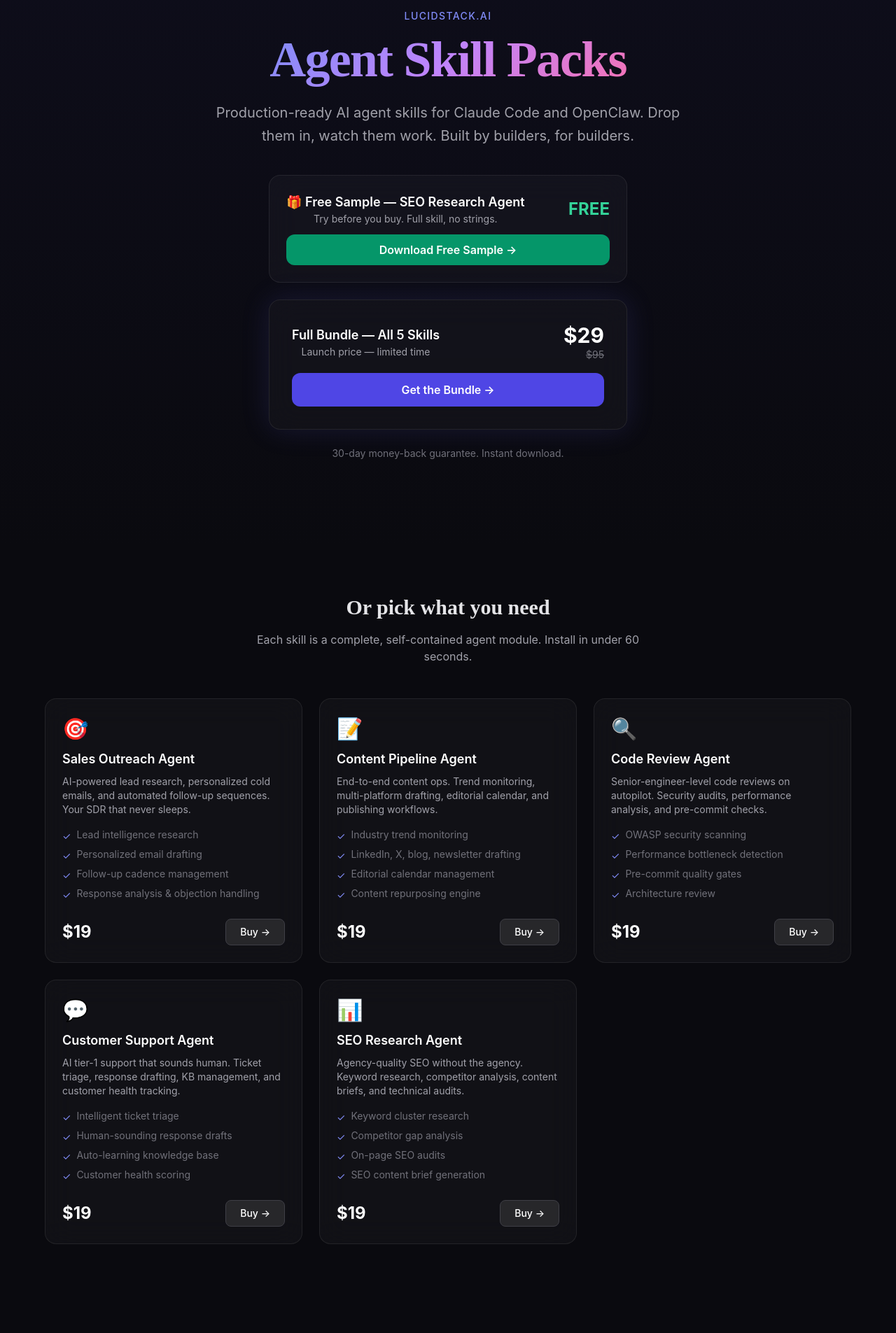
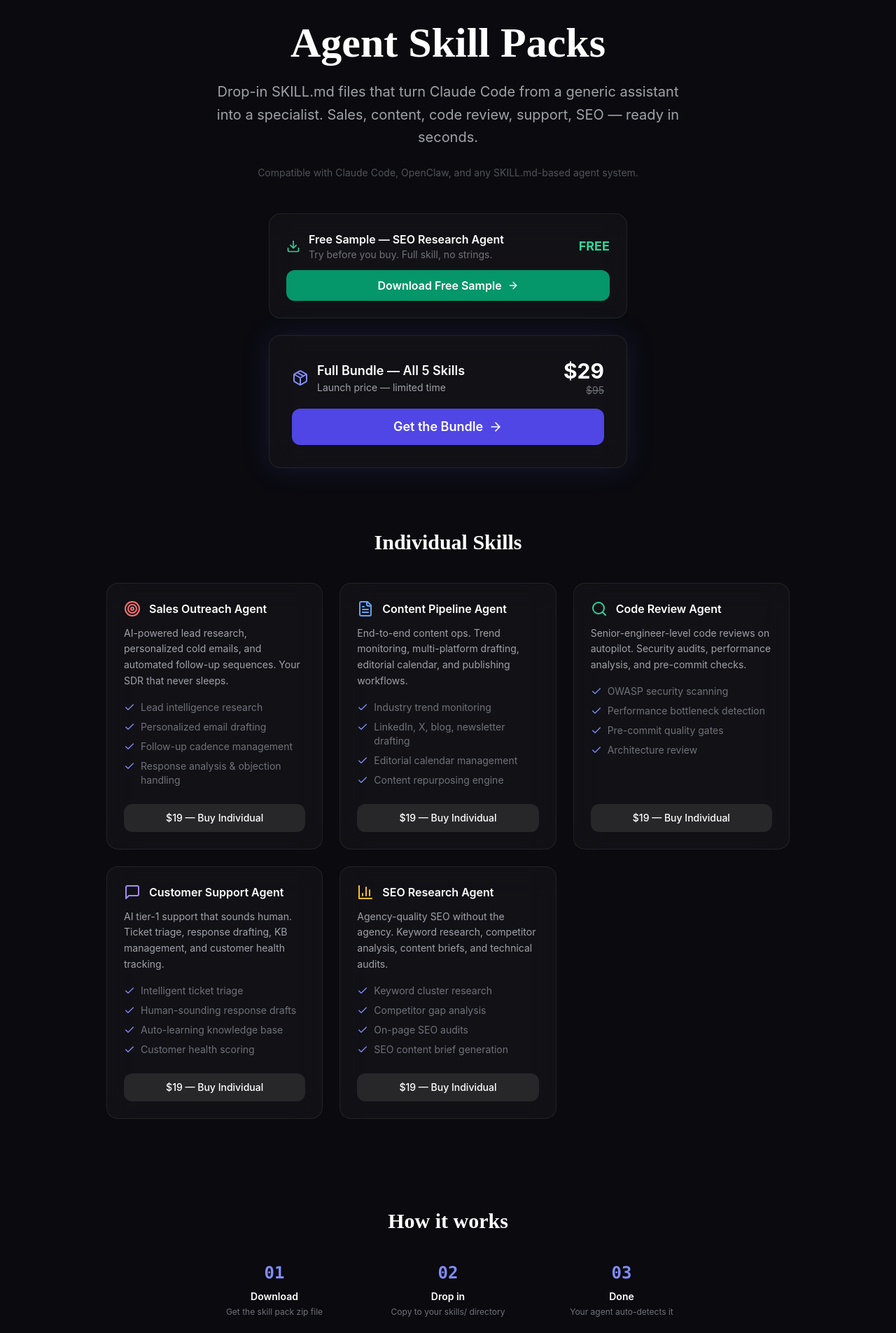
Before and after one commit to rbackus2000/lucidstack-skill-packs, a Next.js app: page / in a window 1280 px wide. Shown: the part 115-2020 px from the top of the page at 70% size. Built offline with nearby package versions, Linux system fonts and the light colour scheme.

Commit message:
Upgrade to Lucide icons + polished design

```diff
--- a/app/page.js
+++ b/app/page.js
@@ -1,41 +1,52 @@
 'use client'
 
 import { useState } from 'react'
+import { Target, FileText, Search, MessageSquare, BarChart3, Package, ArrowRight, Check, Zap, Download } from 'lucide-react'
 
 const skills = [
   {
     name: 'Sales Outreach Agent',
     description: 'AI-powered lead research, personalized cold emails, and automated follow-up sequences. Your SDR that never sleeps.',
     features: ['Lead intelligence research', 'Personalized email drafting', 'Follow-up cadence management', 'Response analysis & objection handling'],
-    icon: '🎯',
+    Icon: Target,
+    color: 'text-red-400',
+    borderColor: 'hover:border-red-500/30',
     priceId: 'price_1T8MVl9TtKvyXKLaZRvFOCfW',
   },
   {
     name: 'Content Pipeline Agent',
     description: 'End-to-end content ops. Trend monitoring, multi-platform drafting, editorial calendar, and publishing workflows.',
     features: ['Industry trend monitoring', 'LinkedIn, X, blog, newsletter drafting', 'Editorial calendar management', 'Content repurposing engine'],
-    icon: '📝',
+    Icon: FileText,
+    color: 'text-blue-400',
+    borderColor: 'hover:border-blue-500/30',
     priceId: 'price_1T8MVl9TtKvyXKLaOv4t1GuG',
   },
   {
     name: 'Code Review Agent',
     description: 'Senior-engineer-level code reviews on autopilot. Security audits, performance analysis, and pre-commit checks.',
     features: ['OWASP security scanning', 'Performance bottleneck detection', 'Pre-commit quality gates', 'Architecture review'],
-    icon: '🔍',
+    Icon: Search,
+    color: 'text-emerald-400',
+    borderColor: 'hover:border-emerald-500/30',
     priceId: 'price_1T8MVl9TtKvyXKLaW8xQtz2j',
   },
   {
     name: 'Customer Support Agent',
     description: 'AI tier-1 support that sounds human. Ticket triage, response drafting, KB management, and customer health tracking.',
     features: ['Intelligent ticket triage', 'Human-sounding response drafts', 'Auto-learning knowledge base', 'Customer health scoring'],
-    icon: '💬',
+    Icon: MessageSquare,
+    color: 'text-violet-400',
+    borderColor: 'hover:border-violet-500/30',
     priceId: 'price_1T8MVm9TtKvyXKLaHYUsf7lK',
   },
   {
     name: 'SEO Research Agent',
     description: 'Agency-quality SEO without the agency. Keyword research, competitor analysis, content briefs, and technical audits.',
     features: ['Keyword cluster research', 'Competitor gap analysis', 'On-page SEO audits', 'SEO content brief generation'],
-    icon: '📊',
+    Icon: BarChart3,
+    color: 'text-amber-400',
+    borderColor: 'hover:border-amber-500/30',
     priceId: 'price_1T8MVm9TtKvyXKLaBW90KqF7',
   },
 ]
@@ -53,56 +64,62 @@
         headers: { 'Content-Type': 'application/json' },
         body: JSON.stringify({ priceId }),
       })
-      const { url } = await res.json()
-      window.location.href = url
+      const data = await res.json()
+      if (data.url) window.location.href = data.url
     } catch (err) {
-      alert('Something went wrong. Please try again.')
+      console.error(err)
+    }
     setLoading(null)
-    }
   }
 
   return (
     <main className="min-h-screen">
       {/* Hero */}
-      <section className="relative overflow-hidden px-6 py-24 sm:py-32">
-        <div className="absolute inset-0 bg-gradient-to-b from-indigo-950/20 to-transparent" />
-        <div className="relative mx-auto max-w-4xl text-center">
-          <p className="text-sm font-medium uppercase tracking-widest text-indigo-400 mb-4">
-            LucidStack.ai
+      <section className="max-w-5xl mx-auto px-6 pt-20 pb-16 text-center">
+        <div className="inline-flex items-center gap-2 px-4 py-1.5 rounded-full glass text-indigo-400 text-sm font-medium mb-8">
+          <Zap className="w-4 h-4" />
+          Production-Ready Agent Skills
+        </div>
+        <h1 className="font-display text-5xl md:text-6xl font-bold text-white mb-6 leading-tight">
+          Agent Skill Packs
+        </h1>
+        <p className="text-xl text-zinc-400 max-w-2xl mx-auto mb-6 leading-relaxed">
+          Drop-in SKILL.md files that turn Claude Code from a generic assistant
+          into a specialist. Sales, content, code review, support, SEO — ready in seconds.
         </p>
-          <h1 className="font-display text-5xl sm:text-7xl font-bold tracking-tight mb-6">
-            <span className="gradient-text">Agent Skill Packs</span>
-          </h1>
-          <p className="text-xl text-zinc-400 max-w-2xl mx-auto mb-10 leading-relaxed">
-            Production-ready AI agent skills for Claude Code and OpenClaw.
-            Drop them in, watch them work. Built by builders, for builders.
+        <p className="text-sm text-zinc-600 mb-12">
+          Compatible with Claude Code, OpenClaw, and any SKILL.md-based agent system.
         </p>
 
-          {/* Free Sample CTA */}
+        {/* Free Sample */}
         <div className="glass rounded-2xl p-6 max-w-lg mx-auto mb-6 border border-emerald-500/20">
           <div className="flex items-center justify-between mb-3">
-              <div>
-                <h3 className="text-lg font-semibold text-white">🎁 Free Sample — SEO Research Agent</h3>
-                <p className="text-sm text-zinc-400">Try before you buy. Full skill, no strings.</p>
+            <div className="flex items-center gap-3">
+              <Download className="w-5 h-5 text-emerald-400" />
+              <div className="text-left">
+                <h3 className="text-base font-semibold text-white">Free Sample — SEO Research Agent</h3>
+                <p className="text-sm text-zinc-500">Try before you buy. Full skill, no strings.</p>
               </div>
-              <div className="text-right">
-                <p className="text-2xl font-bold text-emerald-400">FREE</p>
             </div>
+            <span className="text-lg font-bold text-emerald-400">FREE</span>
           </div>
           <a
             href="/downloads/seo-research-agent-free.zip"
-              className="block w-full text-center bg-emerald-600 hover:bg-emerald-500 text-white font-semibold py-2.5 px-6 rounded-xl transition-all duration-200"
+            className="flex items-center justify-center gap-2 w-full bg-emerald-600 hover:bg-emerald-500 text-white font-semibold py-2.5 px-6 rounded-xl transition-all duration-200"
           >
-              Download Free Sample →
+            Download Free Sample <ArrowRight className="w-4 h-4" />
           </a>
         </div>
 
         {/* Bundle CTA */}
         <div className="glass glow rounded-2xl p-8 max-w-lg mx-auto mb-6">
           <div className="flex items-center justify-between mb-4">
-              <div>
+            <div className="flex items-center gap-3">
+              <Package className="w-6 h-6 text-indigo-400" />
+              <div className="text-left">
                 <h3 className="text-lg font-semibold text-white">Full Bundle — All 5 Skills</h3>
                 <p className="text-sm text-zinc-400">Launch price — limited time</p>
+              </div>
             </div>
             <div className="text-right">
               <p className="text-3xl font-bold text-white">$29</p>
@@ -112,102 +129,93 @@
           <button
             onClick={() => handleCheckout(bundlePriceId, 'bundle')}
             disabled={loading === 'bundle'}
-              className="w-full bg-indigo-600 hover:bg-indigo-500 text-white font-semibold py-3 px-6 rounded-xl transition-all duration-200 disabled:opacity-50"
+            className="flex items-center justify-center gap-2 w-full bg-indigo-600 hover:bg-indigo-500 disabled:opacity-50 text-white font-semibold py-3 px-6 rounded-xl transition-all duration-200 text-lg"
           >
-              {loading === 'bundle' ? 'Redirecting...' : 'Get the Bundle →'}
+            {loading === 'bundle' ? 'Loading...' : <>Get the Bundle <ArrowRight className="w-5 h-5" /></>}
           </button>
-          </div>
-          <p className="text-sm text-zinc-500">30-day money-back guarantee. Instant download.</p>
         </div>
       </section>
 
-      {/* Individual Skills */}
-      <section className="px-6 py-16">
-        <div className="mx-auto max-w-6xl">
-          <h2 className="font-display text-3xl font-bold text-center mb-4">
-            Or pick what you need
+      {/* Skills Grid */}
+      <section className="max-w-5xl mx-auto px-6 pb-16">
+        <h2 className="font-display text-3xl font-bold text-white mb-10 text-center">
+          Individual Skills
         </h2>
-          <p className="text-zinc-400 text-center mb-12 max-w-xl mx-auto">
-            Each skill is a complete, self-contained agent module. Install in under 60 seconds.
-          </p>
-
         <div className="grid md:grid-cols-2 lg:grid-cols-3 gap-6">
-            {skills.map((skill) => (
-              <div key={skill.name} className="glass rounded-2xl p-6 flex flex-col">
-                <div className="text-3xl mb-3">{skill.icon}</div>
-                <h3 className="text-lg font-semibold text-white mb-2">{skill.name}</h3>
-                <p className="text-sm text-zinc-400 mb-4 flex-grow">{skill.description}</p>
-                <ul className="text-sm text-zinc-500 mb-6 space-y-1.5">
-                  {skill.features.map((f) => (
-                    <li key={f} className="flex items-start gap-2">
-                      <span className="text-indigo-400 mt-0.5">✓</span>
-                      <span>{f}</span>
+          {skills.map((skill) => {
+            const IconComponent = skill.Icon
+            return (
+              <div key={skill.name} className={`glass rounded-2xl p-6 ${skill.borderColor} transition-all duration-300 flex flex-col`}>
+                <div className="flex items-center gap-3 mb-3">
+                  <IconComponent className={`w-6 h-6 ${skill.color}`} />
+                  <h3 className="text-white font-semibold">{skill.name}</h3>
+                </div>
+                <p className="text-zinc-400 text-sm mb-4 leading-relaxed">{skill.description}</p>
+                <ul className="space-y-2 mb-6 flex-1">
+                  {skill.features.map((f, i) => (
+                    <li key={i} className="text-zinc-500 text-sm flex items-start gap-2">
+                      <Check className="w-4 h-4 text-indigo-400 mt-0.5 flex-shrink-0" />
+                      {f}
                     </li>
                   ))}
                 </ul>
-                <div className="flex items-center justify-between mt-auto">
-                  <span className="text-2xl font-bold text-white">$19</span>
                 <button
                   onClick={() => handleCheckout(skill.priceId, skill.name)}
                   disabled={loading === skill.name}
-                    className="bg-zinc-800 hover:bg-zinc-700 text-white text-sm font-medium py-2 px-5 rounded-lg transition-all duration-200 border border-zinc-700 disabled:opacity-50"
+                  className="w-full bg-zinc-800 hover:bg-zinc-700 disabled:opacity-50 text-white font-medium py-2.5 px-4 rounded-xl transition-all duration-200 text-sm"
                 >
-                    {loading === skill.name ? 'Redirecting...' : 'Buy →'}
+                  {loading === skill.name ? 'Loading...' : '$19 — Buy Individual'}
                 </button>
               </div>
-              </div>
-            ))}
-          </div>
+            )
+          })}
         </div>
       </section>
 
       {/* How it works */}
-      <section className="px-6 py-16">
-        <div className="mx-auto max-w-4xl">
-          <h2 className="font-display text-3xl font-bold text-center mb-12">
+      <section className="max-w-3xl mx-auto px-6 py-16">
+        <h2 className="font-display text-3xl font-bold text-white mb-10 text-center">
           How it works
         </h2>
-          <div className="grid md:grid-cols-3 gap-8">
+        <div className="grid grid-cols-3 gap-6">
           {[
-              { step: '01', title: 'Download', desc: 'Get your skill pack as a clean .zip file. Instant delivery after purchase.' },
-              { step: '02', title: 'Drop In', desc: 'Copy the skill folder into your workspace skills/ directory. That\'s it.' },
-              { step: '03', title: 'Watch It Work', desc: 'Your agent automatically detects and uses the skill when relevant tasks arise.' },
-            ].map((item) => (
-              <div key={item.step} className="text-center">
-                <div className="text-5xl font-bold text-indigo-600/30 mb-3">{item.step}</div>
-                <h3 className="text-lg font-semibold text-white mb-2">{item.title}</h3>
-                <p className="text-sm text-zinc-400">{item.desc}</p>
+            { step: '01', title: 'Download', desc: 'Get the skill pack zip file' },
+            { step: '02', title: 'Drop in', desc: 'Copy to your skills/ directory' },
+            { step: '03', title: 'Done', desc: 'Your agent auto-detects it' },
+          ].map((s) => (
+            <div key={s.step} className="text-center">
+              <div className="text-2xl font-bold text-indigo-400 font-mono mb-2">{s.step}</div>
+              <h3 className="text-white font-semibold text-sm mb-1">{s.title}</h3>
+              <p className="text-zinc-500 text-xs">{s.desc}</p>
             </div>
           ))}
-          </div>
         </div>
       </section>
 
       {/* FAQ */}
-      <section className="px-6 py-16">
-        <div className="mx-auto max-w-2xl">
-          <h2 className="font-display text-3xl font-bold text-center mb-12">
-            Questions
-          </h2>
+      <section className="max-w-2xl mx-auto px-6 py-16">
+        <h2 className="font-display text-3xl font-bold text-white mb-8 text-center">FAQ</h2>
+        <div className="space-y-4">
           {[
-            { q: 'What are Agent Skills?', a: 'Agent Skills are structured instruction files (SKILL.md) that give AI agents like Claude Code specialized capabilities. Think of them as plug-and-play expertise modules — drop one in and your agent gains a new superpower.' },
-            { q: 'What do I need to use these?', a: 'Claude Code CLI or an OpenClaw gateway. The skills work with any setup that reads SKILL.md files from a workspace directory.' },
-            { q: 'Can I customize the skills?', a: 'Absolutely. Every skill is a text file — modify the prompts, workflows, and configurations to match your exact use case. That\'s the point.' },
-            { q: 'What if it\'s not for me?', a: '30-day money-back guarantee, no questions asked. Email support@lucidstack.ai and we\'ll refund you immediately.' },
-            { q: 'Do you offer team licenses?', a: 'Not yet, but we\'re working on it. Contact support@lucidstack.ai if you need multi-seat pricing and we\'ll work something out.' },
-          ].map((item) => (
-            <div key={item.q} className="border-b border-zinc-800 py-5">
-              <h3 className="text-base font-semibold text-white mb-2">{item.q}</h3>
-              <p className="text-sm text-zinc-400 leading-relaxed">{item.a}</p>
+            { q: 'What exactly is a SKILL.md file?', a: 'A structured markdown file that gives your AI agent specialized instructions for a specific task. Think of it as a job description for your agent.' },
+            { q: 'What do I need to use these?', a: 'Claude Code, OpenClaw, or any AI agent system that supports SKILL.md-based skills. No special software required.' },
+            { q: 'Can I customize them?', a: 'Absolutely. They are plain markdown files. Edit them to match your workflow, industry, and preferences.' },
+            { q: 'Is there a team license?', a: 'Not yet, but we are working on it. For now, each purchase is for individual use. Contact support@lucidstack.ai for volume needs.' },
+          ].map((item, i) => (
+            <div key={i} className="glass rounded-xl p-5">
+              <h3 className="text-white font-medium mb-2 text-sm">{item.q}</h3>
+              <p className="text-zinc-400 text-sm leading-relaxed">{item.a}</p>
             </div>
           ))}
         </div>
       </section>
 
       {/* Footer */}
-      <footer className="px-6 py-12 text-center text-sm text-zinc-600">
-        <p>© 2026 LucidStack.ai LLC. All rights reserved.</p>
-        <p className="mt-1">Built with AI. Sold for builders.</p>
+      <footer className="border-t border-zinc-800/50 py-8 text-center text-zinc-600 text-sm">
+        <p>© 2026 LucidStack.ai LLC</p>
+        <p className="mt-1">
+          <a href="mailto:support@lucidstack.ai" className="text-indigo-400 hover:text-indigo-300">support@lucidstack.ai</a>
+        </p>
       </footer>
     </main>
   )
--- a/package.json
+++ b/package.json
@@ -11,7 +11,8 @@
     "next": "14.2.21",
     "react": "^18.3.1",
     "react-dom": "^18.3.1",
-    "stripe": "^17.5.0"
+    "stripe": "^17.5.0",
+    "lucide-react": "^0.344.0"
   },
   "devDependencies": {
     "tailwindcss": "^3.4.17",
```
Lines whose indentation alone changed are shown as unchanged.
